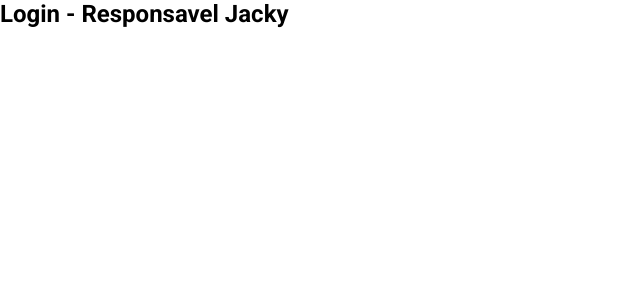
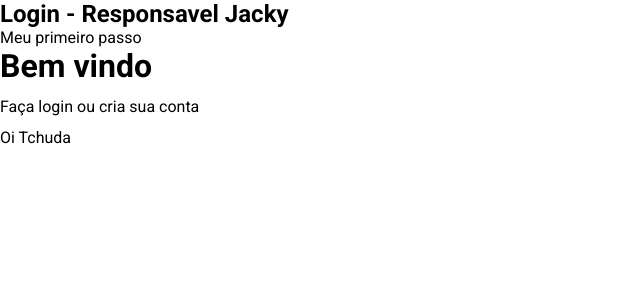
Before and after one commit to nadiduno/plataformacursostoti, a React (Vite) app: page /login in a window 1280 px wide. Shown: the top 300 px of the page, without its empty margins (0-640 px from the left). Built offline with nearby package versions, Linux system fonts and the light colour scheme.

Commit message:
agora vai

```diff
--- a/src/pages/Login.jsx
+++ b/src/pages/Login.jsx
@@ -1,10 +1,19 @@
 import "../styles/Login.style.css"
-import "../styles/HomePage.style.css"
 
 export function Login() {
     return (
         <>
             <h2>Login - Responsavel Jacky</h2>
+            <p> Meu primeiro passo </p>
+            <main>
+            <div className="textWelcome">
+                <h1>Bem vindo</h1>
+                <p>Faça login ou cria sua conta</p>
+            </div>
+            <div className="buttonText TextBlack">
+            </div>
+           <p>Oi Tchuda</p>
+            </main>
         </>
     )
 }
```
